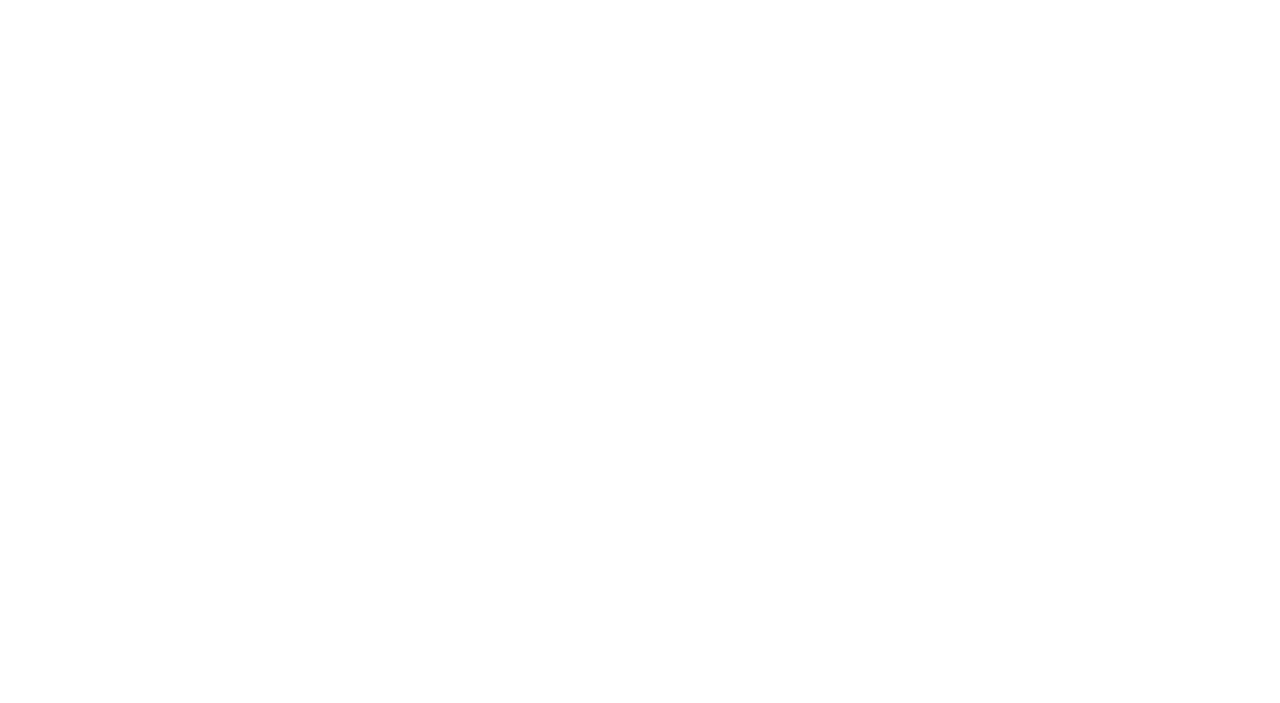
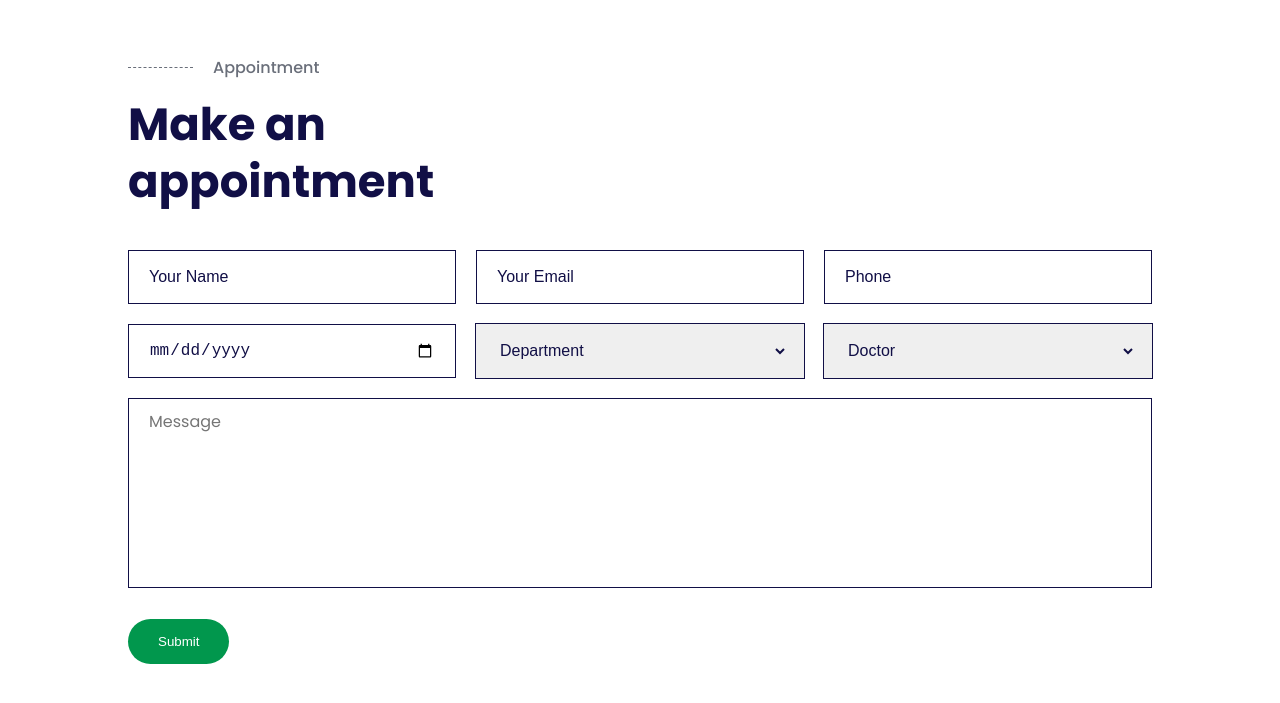
Before and after one commit to tusharahmmed/medical-center, a React (Create React App) app: page / in a window 1280 px wide. Shown: the part 4864-5567 px from the top of the page. Before the commit the page ends 4823 px from the top, so only its background shows below. Built offline with nearby package versions, Linux system fonts and the light colour scheme.

Commit message:
add form section

```diff
--- a/public/index.html
+++ b/public/index.html
@@ -31,7 +31,6 @@
 
     window.addEventListener("load",function(){
       loader.style.display = "none";
-
     })
   </script>
 </body>
--- a/src/index.css
+++ b/src/index.css
@@ -87,6 +87,11 @@ transform: translateY(0);
   transform: scale(2, 3) translateY(100%);
 }
 
+/* form section  */
+.option-item{
+  font-size: 16px;
+  color: var(--title-color);
+}
 
 @media screen and (max-width: 1200px) {
   .section-side-padding{
--- /dev/null
+++ b/src/views/components/Home/Appointments/AppointmentForm/AppointmentForm.js
@@ -0,0 +1,141 @@
+import React from 'react';
+import styled from 'styled-components';
+import { device } from '../../../../../utils/screenSize';
+import { Button } from '../../HeaderContainer/HeroSection/HeroSection';
+
+const AppointmentForm = () => {
+    return (
+        <Form>
+            <Wrpaer>
+
+                <InputWraper>
+                    <input type="text" name="" id="" placeholder='Your Name' />
+                </InputWraper>
+                <InputWraper>
+                    <input type="text" name="" id="" placeholder='Your Email' />
+                </InputWraper>
+                <InputWraper>
+                    <input type="text" name="" id="" placeholder='Phone' />
+                </InputWraper>
+                <InputWraper>
+                    <input type="date" id='appoint-date' />
+                </InputWraper>
+                <SelectionWraper>
+                    <select name="department">
+                        <option className='option-item' >Department</option>
+                        <option className='option-item' value="medicine">Medicine</option>
+                        <option className='option-item' value="gynaecology">Gynaecology</option>
+                        <option className='option-item' value="cardiology">Cardiology</option>
+                        <option className='option-item' value="neurology">Neurology</option>
+                        <option className='option-item' value="dental">Dental</option>
+                    </select>
+                </SelectionWraper>
+                <SelectionWraper>
+                    <select name="carlist">
+                        <option className='option-item'>Doctor</option>
+                        <option className='option-item' value="jhon">Dr. Jhon Smith</option>
+                        <option className='option-item' value="jackson">Dr. Jackson</option>
+                        <option className='option-item' value="andrew">Dr. Andrew</option>
+                    </select>
+                </SelectionWraper>
+                <MessageWraper>
+                    <textarea name="" id="" placeholder='Message'></textarea>
+                </MessageWraper>
+
+            </Wrpaer>
+
+            <SubmitButton>Submit</SubmitButton>
+
+        </Form>
+    );
+};
+
+export default AppointmentForm;
+
+
+
+
+const Form = styled.form`
+
+`;
+const Wrpaer = styled.div`
+display: grid;
+grid-template-columns: repeat(3,1fr);
+gap: 20px;
+
+@media ${device.pad}{
+    grid-template-columns: repeat(2,1fr);
+}
+@media ${device.mobile}{
+    grid-template-columns: repeat(1,1fr);
+}
+`;
+const InputWraper = styled.div`
+
+input{
+    font-size: 16px;
+    width: 100%;
+    height: 54px;
+    padding: 10px 20px;
+    border: 1px solid var(--title-color);
+    color: var(--title-color);
+
+    &:focus{
+        outline: 1px solid var(--subtitle-color);
+    }
+    &::placeholder{
+        color: var(--title-color);
+    }
+}
+
+`;
+
+const SelectionWraper = styled.div`
+
+select{
+    font-size: 16px;
+    width: 100%;
+    height: 54px;
+    padding: 10px 20px;
+    outline: 1px solid var(--title-color);
+    color: var(--title-color);
+    border: none;
+    border-right: 16px solid transparent;
+
+    &:focus{
+        outline: 2px solid var(--subtitle-color);
+    }
+    option{
+       border: none;
+       box-shadow: 1px 3px 7px red;
+    }
+}
+`;
+
+const MessageWraper = styled.div`
+grid-column: 1 / span 3;
+
+@media ${device.pad}{
+    grid-column: 1 / span 2;
+}
+@media ${device.mobile}{
+    grid-column: 1 / span 1;
+}
+textarea{
+    font-size: 16px;
+    font-family: 'Poppins', sans-serif;
+    width: 100%;
+    height: 190px;
+    padding: 10px 20px;
+    resize: none;
+    color: var(--title-color);
+    border: 1px solid var(--title-color);
+
+    &:focus{
+        outline: 1px solid var(--subtitle-color);
+    }
+}
+`;
+const SubmitButton = styled(Button)`
+margin-top: 1.5rem;
+`;
--- /dev/null
+++ b/src/views/components/Home/Appointments/Appointments.js
@@ -0,0 +1,30 @@
+import React from 'react';
+import styled from 'styled-components';
+import { DashLine, Subtitle, Title } from '../../../../utils/styledItems';
+import AppointmentForm from './AppointmentForm/AppointmentForm';
+
+const Appointments = () => {
+    return (
+        <Container className='section-side-padding'>
+
+            <Subtitle><DashLine />Appointment</Subtitle>
+            <Title>Make an <br />appointment </Title>
+
+            <FormWraper>
+                <AppointmentForm />
+            </FormWraper>
+
+        </Container>
+    );
+};
+
+export default Appointments;
+
+
+const Container = styled.section`
+padding-top: 6rem;
+padding-bottom: 1rem;
+`;
+const FormWraper = styled.div`
+padding: 2.5rem 0rem;
+`;
--- a/src/views/components/Home/index.js
+++ b/src/views/components/Home/index.js
@@ -5,5 +5,6 @@ import Department from "./Department/Department";
 import Doctors from "./Doctors/Doctors";
 import Blog from "./Blog/Blog";
 import Testimonial from "./Testimonial/Testimonial";
+import Appointments from "./Appointments/Appointments";
 
-export { HeaderContainer, Service, Department, Doctors, Blog, Testimonial };
+export { HeaderContainer, Service, Department, Doctors, Blog, Testimonial, Appointments };
--- a/src/views/pages/Homepage.js
+++ b/src/views/pages/Homepage.js
@@ -1,5 +1,5 @@
 import React from 'react';
-import { Blog, Department, Doctors, HeaderContainer, Service, Testimonial } from '../components/Home';
+import { Appointments, Blog, Department, Doctors, HeaderContainer, Service, Testimonial } from '../components/Home';
 
 const Homepage = () => {
     return (
@@ -10,6 +10,7 @@ const Homepage = () => {
         <Doctors />
         <Blog />
         <Testimonial />
+        <Appointments />
         </>
     );
 };
```
